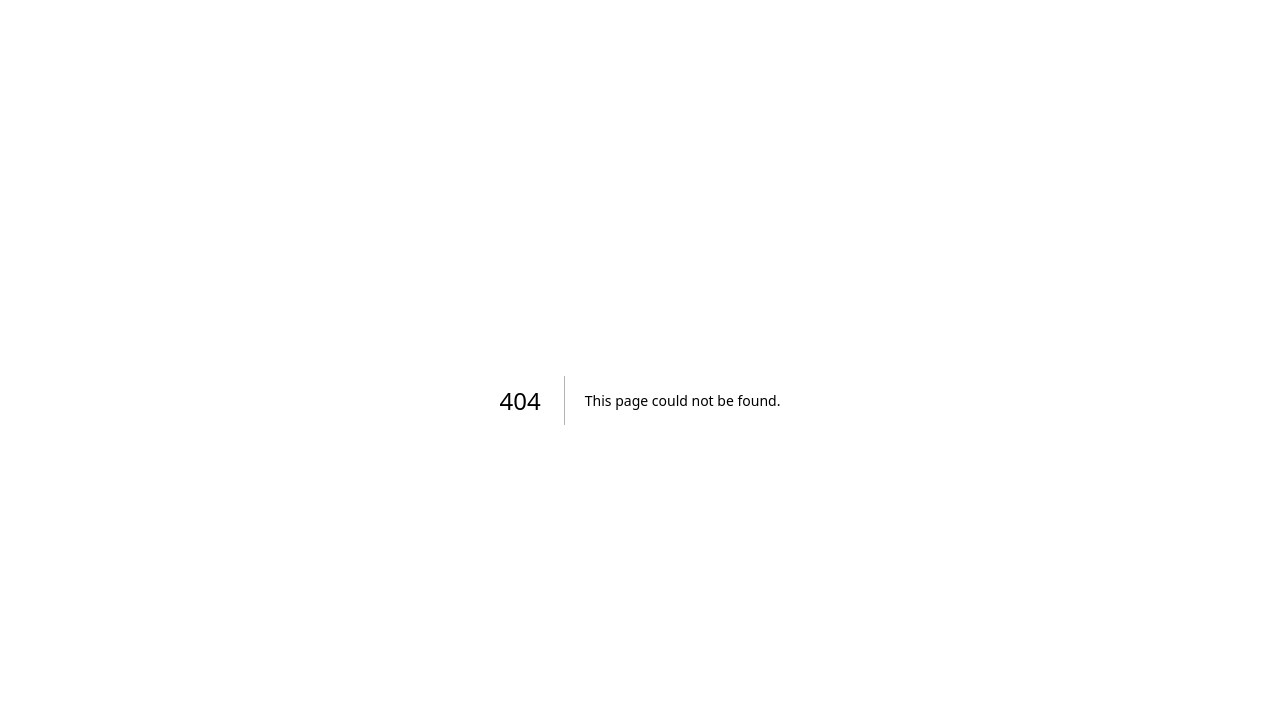
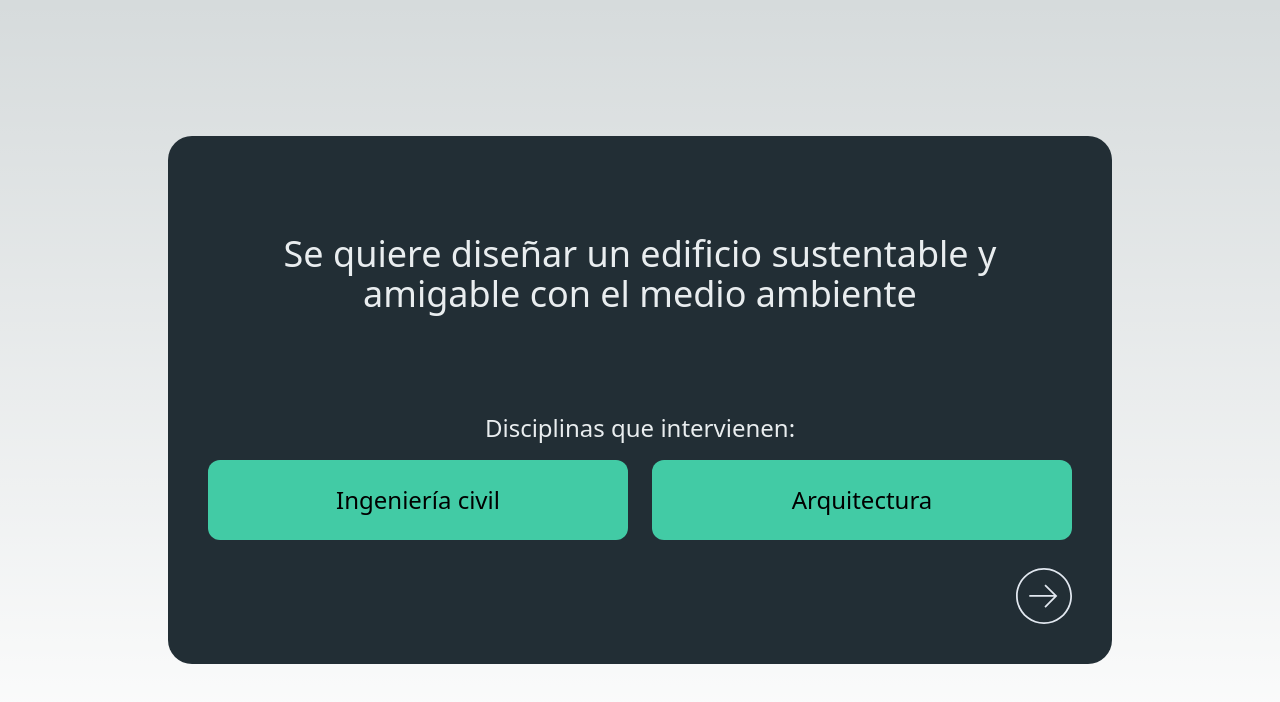
Before and after one commit to joniborda/interdisciplinario, a Next.js app: page /guess in a window 1280 px wide. Before the commit this address had no page. Shown: the top 702 px of the page. Built offline with nearby package versions, Linux system fonts and the light colour scheme.

Commit message:
add initial guess page

```diff
--- a/src/app/Button.tsx
+++ b/src/app/Button.tsx
@@ -1,6 +1,9 @@
 "use client";
 import React from "react";
 import clsx from "clsx";
+
+import { LikeIcon } from "./Likeicon";
+import { DislikeIcon } from "./Dislikeicon";
 
 const CloseIcon = () => (
   <svg className="w-6 h-6 text-white" fill="none" stroke="currentColor" viewBox="0 0 24 24">
@@ -44,23 +47,27 @@ export const Button = ({ title, body, className }: ButtonProps) => {
           <CloseIcon />
         </button>
 
-        <h2 className="text-xl text-[#d1d7db] font-semibold">{title}</h2>
+        <h2 className="text-xl text-[#d1d7db] font-light">{title}</h2>
         <div
           className={clsx(
-            "flex h-full items-center justify-center",
+            "flex flex-col h-full items-center justify-between",
             reveal ? "w-full" : "w-0",
-            "transition-all duration-100 font-semibold"
+            "transition-all duration-100"
           )}
         >
           <p
             className={clsx(
-              "text-3xl text-[#d1d7db]",
+              "text-3xl text-[#d1d7db] mt-10",
               reveal ? "opacity-100" : "opacity-0",
-              "transition-all duration-200 font-semibold"
+              "transition-all duration-200 font-light"
             )}
           >
             {body}
           </p>
+          <div className="flex justify-self-end rounded-3xl bg-slate-500 px-6 py-3 gap-6 mb-10">
+            <LikeIcon width={"24px"} color="#ffffff"/>
+            <DislikeIcon width={"24px"} color="#ffffff"/>
+          </div>
         </div>
       </div>
     </>
--- /dev/null
+++ b/src/app/CareersInvolvedBody.tsx
@@ -0,0 +1,57 @@
+"use client";
+import { Button } from "@/app/Button";
+import { CardFlip } from "@/components/CardFlip";
+import { useCardFlip } from "@/components/CardFlipHook";
+import clsx from "clsx";
+
+export const CareersInvolvedBody = () => {
+  const { changing, handleClick, currentProblem } = useCardFlip();
+  return (
+    <CardFlip className="h-full w-full p-10" changing={changing}>
+      <div className="flex flex-col h-full bg-[#222e35] rounded-3xl p-10">
+        <div className="flex flex-col justify-start content-center h-full">
+          <div className="flex justify-between items-center h-full max-h-[50%]">
+            <h1 className="text-4xl font-light text-[#e9edef]">{currentProblem.problem}</h1>
+          </div>
+          <div className="mt-10 text-2xl font-light text-[#e9edef]">
+            Disciplinas que intervienen:
+          </div>
+          <div
+            className={clsx(
+              "grid grid-flow-dense items-start justify-center gap-y-4 gap-x-6 mt-4",
+              currentProblem.options.length === 1
+                ? "grid-cols-1"
+                : currentProblem.options.length === 2
+                ? "grid-cols-2"
+                : "grid-cols-3"
+            )}
+          >
+            {currentProblem.options.map((option, index) => (
+              <Button key={index} title={option.title} body={option.body} />
+            ))}
+          </div>
+        </div>
+        <button className="self-end" onClick={handleClick}>
+          <svg
+            className="w-14 h-14 text-slate-200 hover:text-white"
+            fill="currentColor"
+            version="1.1"
+            id="Layer_1"
+            viewBox="0 0 512 512"
+          >
+            <g>
+              <g>
+                <path d="M256,0C114.608,0,0,114.608,0,256s114.608,256,256,256s256-114.608,256-256S397.392,0,256,0z M256,496    C123.664,496,16,388.336,16,256S123.664,16,256,16s240,107.664,240,240S388.336,496,256,496z" />
+              </g>
+            </g>
+            <g>
+              <g>
+                <polygon points="368.992,247.856 368.992,247.648 368.784,247.648 271.264,150.128 259.952,161.44 346.16,247.648 121.52,247.648     121.52,263.648 347.904,263.648 259.952,351.6 271.264,362.912 377.664,256.528   " />
+              </g>
+            </g>
+          </svg>
+        </button>
+      </div>
+    </CardFlip>
+  );
+};
--- /dev/null
+++ b/src/app/DislikeIcon.jsx
@@ -0,0 +1,18 @@
+export const DislikeIcon = ({ width, color = '#000000' }) => {
+  return (
+    <svg
+      xmlns="http://www.w3.org/2000/svg"
+      width={width}
+      height={width}
+      viewBox="0 0 24 24"
+      fill="none"
+      stroke={color}
+      strokeWidth="1"
+      strokeLinecap="round"
+      strokeLinejoin="miter"
+    >
+      <polygon points="17 15 13 22 10 22 11 15 2 15 4 2 17 2 17 15" />
+      <rect x="17" y="2" width="5" height="13" />
+    </svg>
+  )
+}
--- /dev/null
+++ b/src/app/LikeIcon.jsx
@@ -0,0 +1,18 @@
+export const LikeIcon = ({ width, color="#000000" }) => {
+  return (
+    <svg
+      xmlns="http://www.w3.org/2000/svg"
+      width={width}
+      height={width}
+      viewBox="0 0 24 24"
+      fill="none"
+      stroke={color}
+      strokeWidth="1"
+      strokeLinecap="round"
+      strokeLinejoin="miter"
+    >
+      <polygon points="7 9 11 2 14 2 13 9 22 9 20 22 7 22 7 9" />
+      <rect x="2" y="9" width="5" height="13" />
+    </svg>
+  )
+}
--- a/src/app/layout.tsx
+++ b/src/app/layout.tsx
@@ -1,21 +1,5 @@
-import './globals.css'
-import { Inter } from 'next/font/google'
+import "./globals.css";
 
-const inter = Inter({ subsets: ['latin'] })
-
-export const metadata = {
-  title: 'Create Next App',
-  description: 'Generated by create next app',
+export default function RootLayout({ children }: { children: React.ReactNode }) {
+  return <>{children}</>;
 }
-
-export default function RootLayout({
-  children,
-}: {
-  children: React.ReactNode
-}) {
-  return (
-    <html lang="en">
-      <body className={inter.className}>{children}</body>
-    </html>
-  )
-}
--- a/src/components/Body.tsx
+++ /dev/null
@@ -1,38 +0,0 @@
-"use client";
-import { Button } from "@/app/Button";
-import { CardFlip } from "@/components/CardFlip";
-import { useCardFlip } from "@/components/CardFlipHook";
-
-export const Body = () => {
-  const { changing, handleClick, currentProblem } = useCardFlip();
-  return (
-    <CardFlip className="h-full w-full p-10" changing={changing}>
-      <div className="flex flex-col h-full bg-[#222e35] rounded-3xl p-10">
-        <div className="flex flex-col justify-center content-center h-full">
-          <h1 className="text-4xl font-light text-[#e9edef]">{currentProblem.problem}</h1>
-          <div className="mt-6 text-2xl font-light text-[#e9edef]">Disciplinas que intervienen:</div>
-          <div className="flex justify-center gap-10 mt-4 items-start">
-            {currentProblem.options.map((option, index) => (
-              <Button title={option.title} body={option.body} />
-            ))}
-          </div>
-        </div>
-        <button className="self-end" onClick={handleClick}>
-          <svg
-            className="w-10 h-10 text-white"
-            fill="none"
-            stroke="currentColor"
-            viewBox="0 0 24 24"
-          >
-            <path
-              strokeLinecap="round"
-              strokeLinejoin="round"
-              strokeWidth={2}
-              d="M17 8l4 4m0 0l-4 4m4-4H3"
-            />
-          </svg>
-        </button>
-      </div>
-    </CardFlip>
-  );
-};
--- a/src/data.js
+++ b/src/data.js
@@ -22,8 +22,71 @@ export const data = [
         body: "En el diagnóstico y tratamiento del paciente",
       },
       {
+        title: "Fisiología",
+        body: "En el estudio del funcionamiento del sistema respiratorio y cardiovascular",
+      },
+      {
+        title: "Anatomía",
+        body: "En la comprensión de la ubicación y función de los órganos implicados",
+      },
+      {
+        title: "Psicología",
+        body: "En el manejo del dolor y la ansiedad del paciente",
+      },
+      {
+        title: "Enfermería",
+        body: "En el cuidado y seguimiento del paciente",
+      },
+    ],
+  },
+  {
+    id: 3,
+    problem:
+      "Un grupo de arquitectos desea construir un edificio de 20 pisos en el centro de la ciudad. El terreno disponible es muy pequeño y el presupuesto es limitado. Además, el edificio debe ser resistente a los sismos y cumplir con las normas de seguridad.",
+    options: [
+      {
+        title: "Ingeniería",
+        body: "Para diseñar los sistemas eléctricos, de plomería y de climatización, y asegurar que sean seguros y eficientes.",
+      },
+      {
         title: "Arquitectura",
-        body: "En el diseño y construcción del edificio",
+        body: "En el diseño y construcción del edificio.",
+      },
+      {
+        title: "Matemáticas",
+        body: "Para calcular la cantidad de material necesario y la resistencia de la estructura.",
+      },
+      {
+        title: "Física",
+        body: "Para entender los principios de la estática y la dinámica, y aplicarlos en el diseño del edificio.",
+      },
+      {
+        title: "Geología",
+        body: "Para estudiar la composición del terreno y determinar si es estable para soportar la construcción.",
+      },
+      {
+        title: "Ecología",
+        body: "Para considerar cómo el edificio podría ser más sostenible y amigable con el medio ambiente.",
+      },
+      {
+        title: "Economía",
+        body: "Para calcular los costos y presupuestos del proyecto y tomar decisiones en consecuencia.",
+      },
+      {
+        title: "Derecho",
+        body: "Para asegurarse de que la construcción cumpla con todas las leyes y regulaciones pertinentes.",
+      },
+      {
+        title: "Psicología",
+        body: "Para considerar cómo el diseño del edificio podría afectar la salud mental y el bienestar de los ocupantes.",
+      },
+      {
+        title: "Sociología",
+        body: "Para comprender cómo el edificio podría afectar la comunidad y el entorno urbano circundante.",
+      },
+      {
+        title: "Arte y diseño",
+        body: "Para crear un diseño atractivo y estético que sea agradable a la vista.",
       },
     ],
   },
--- /dev/null
+++ b/src/pages/_app.tsx
@@ -0,0 +1,14 @@
+import RootLayout from "@/app/layout";
+
+type AppProps = {
+    Component: any;
+    pageProps: any;
+};
+
+export default function MyApp({ Component, pageProps }: AppProps) {
+  return (
+    <RootLayout>
+      <Component {...pageProps} />
+    </RootLayout>
+  );
+}
--- a/src/app/page.tsx
+++ b/src/pages/guess/index.tsx
@@ -1,10 +1,10 @@
-import { Body } from "@/components/Body";
+import { CareersInvolvedBody } from "@/app/CareersInvolvedBody";
 
 export default function Home() {
   return (
     <main className="flex h-screen overflow-hidden flex-col items-center justify-between p-24">
       <div className="z-10 h-full w-full max-w-5xl items-center justify-between text-sm lg:flex">
-        <Body />
+        <CareersInvolvedBody />
       </div>
     </main>
   );
--- /dev/null
+++ b/src/pages/index.tsx
@@ -0,0 +1,11 @@
+import { CareersInvolvedBody } from "../app/CareersInvolvedBody";
+
+export default function Home() {
+  return (
+    <main className="flex h-screen overflow-hidden flex-col items-center justify-between p-24">
+      <div className="z-10 h-full w-full max-w-5xl items-center justify-between text-sm lg:flex">
+        <CareersInvolvedBody />
+      </div>
+    </main>
+  );
+}
```
